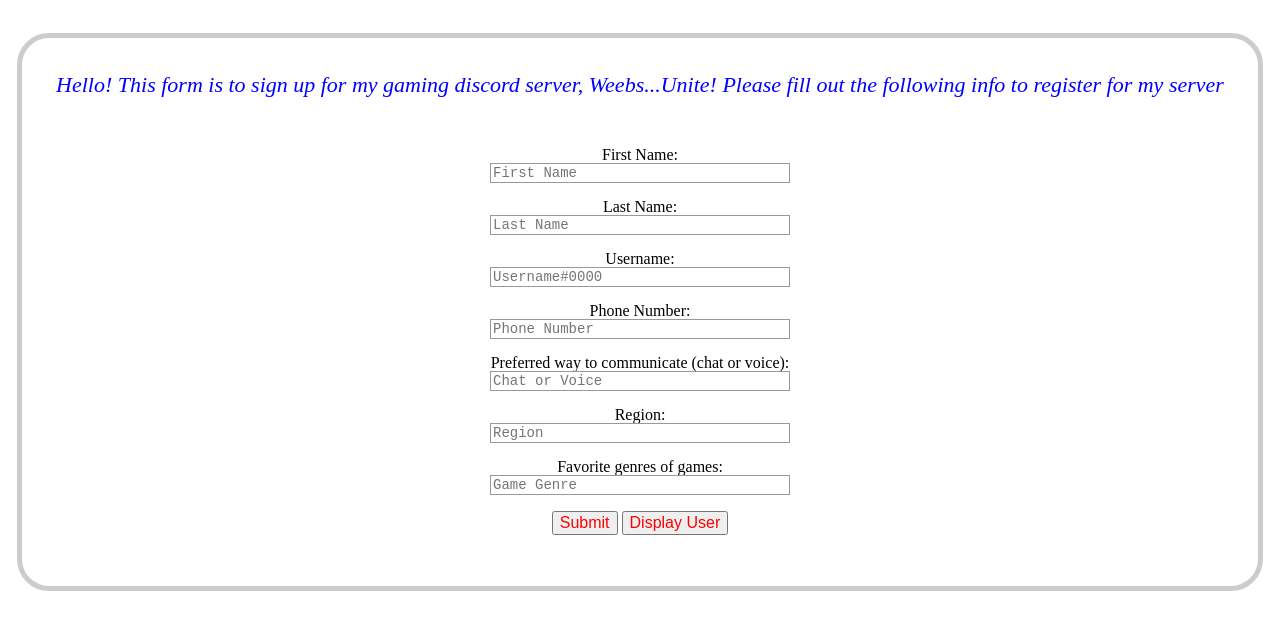
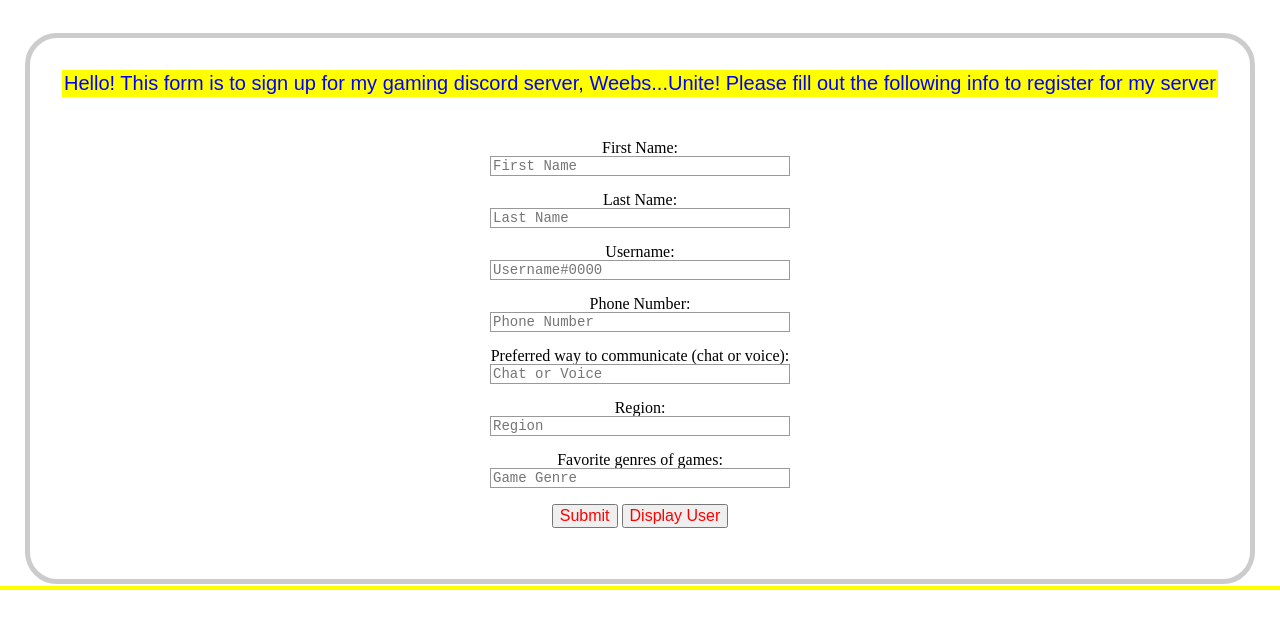
Before and after one commit to SeanReimerITMD362/ITMD-362-Project-1, a plain HTML site: page index.html in a window 1280 px wide. Shown: the part 162-792 px from the top of the page. Drawn offline with nearby package versions, Linux system fonts and the light colour scheme.

Commit message:
Update screen.css
Adding 2 minimum media queires

```diff
--- a/css/screen.css
+++ b/css/screen.css
@@ -18,11 +18,9 @@
 }
 
 form {
-  /* Center the form on the page */
   margin: 0 auto;
   width: fit-content;
   text-align: center;
-  /* Form outline */
   padding: 2em;
   border: 5px solid #CCC;
   border-radius: 2em;
@@ -42,38 +40,41 @@
 }
 
 label {
-  /* Uniform size & alignment */
   display: inline-block;
   width: 100%;
   text-align: center;
 }
 
 input {
-  /* To make sure that all text fields have the same font settings
-     By default */
   font: 14px monospace;
-
-  /* Uniform text field size */
   width: 300px;
   box-sizing: border-box;
-
-  /* Match form field borders */
   border: 1px solid #999;
 }
 
 input:focus {
-  /* Additional highlight for focused elements */
   border-color: #000;
 }
 
 .button {
-  /* Align buttons with the text fields */
   width: 100%;
   text-align: center;
 }
 
 button {
-  /* This extra margin represent roughly the same space as the space
-     between the labels and their text fields */
   color: red;
 }
+
+@media screen and (min-width: 480px) {
+  p {
+    font: 30px sans-serif;
+  background-color: green;
+  }
+}
+
+@media screen and (min-width: 768px) {
+  p {
+    font: 20px sans-serif;
+  background-color: yellow;
+  }
+}
```
